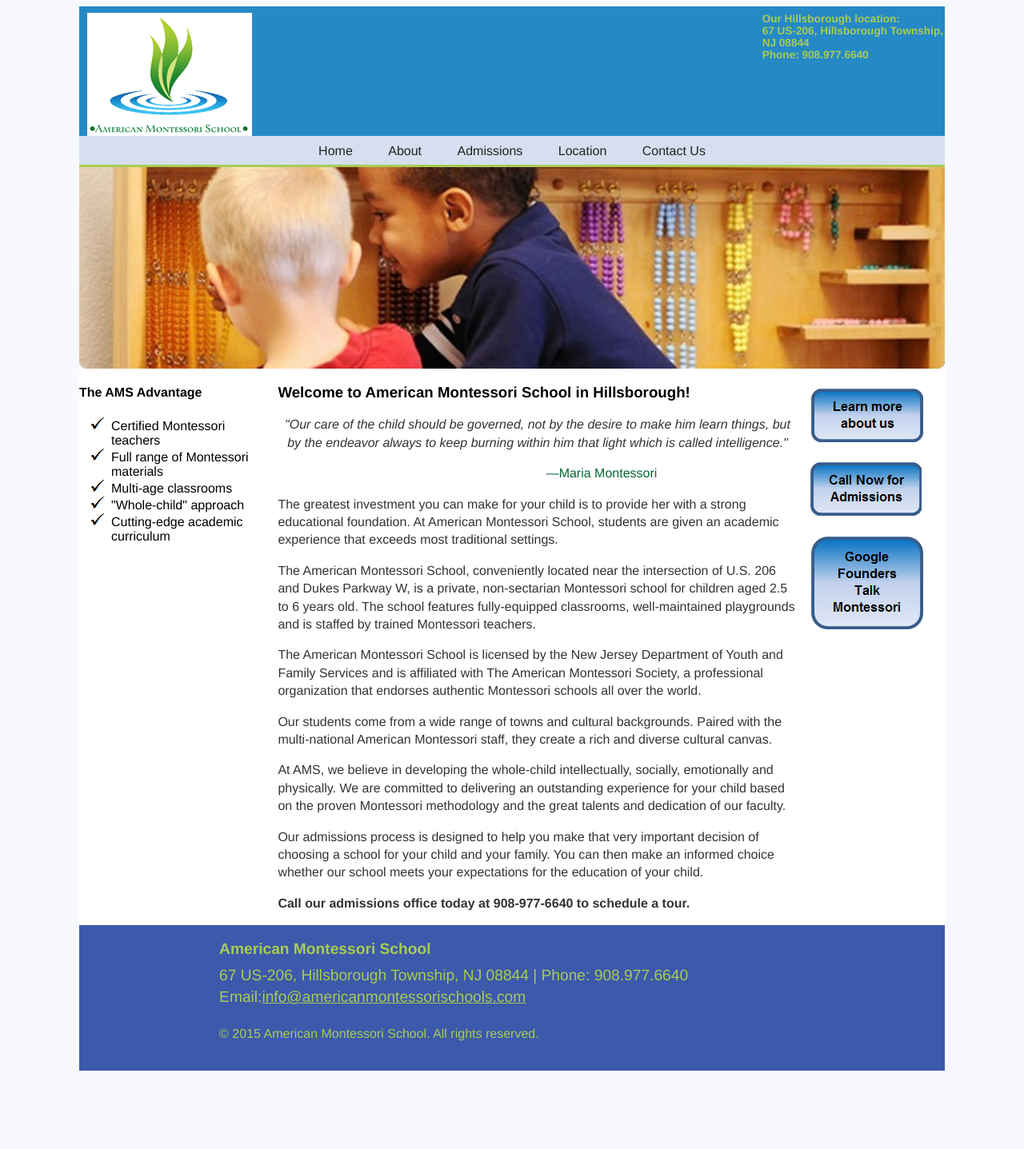
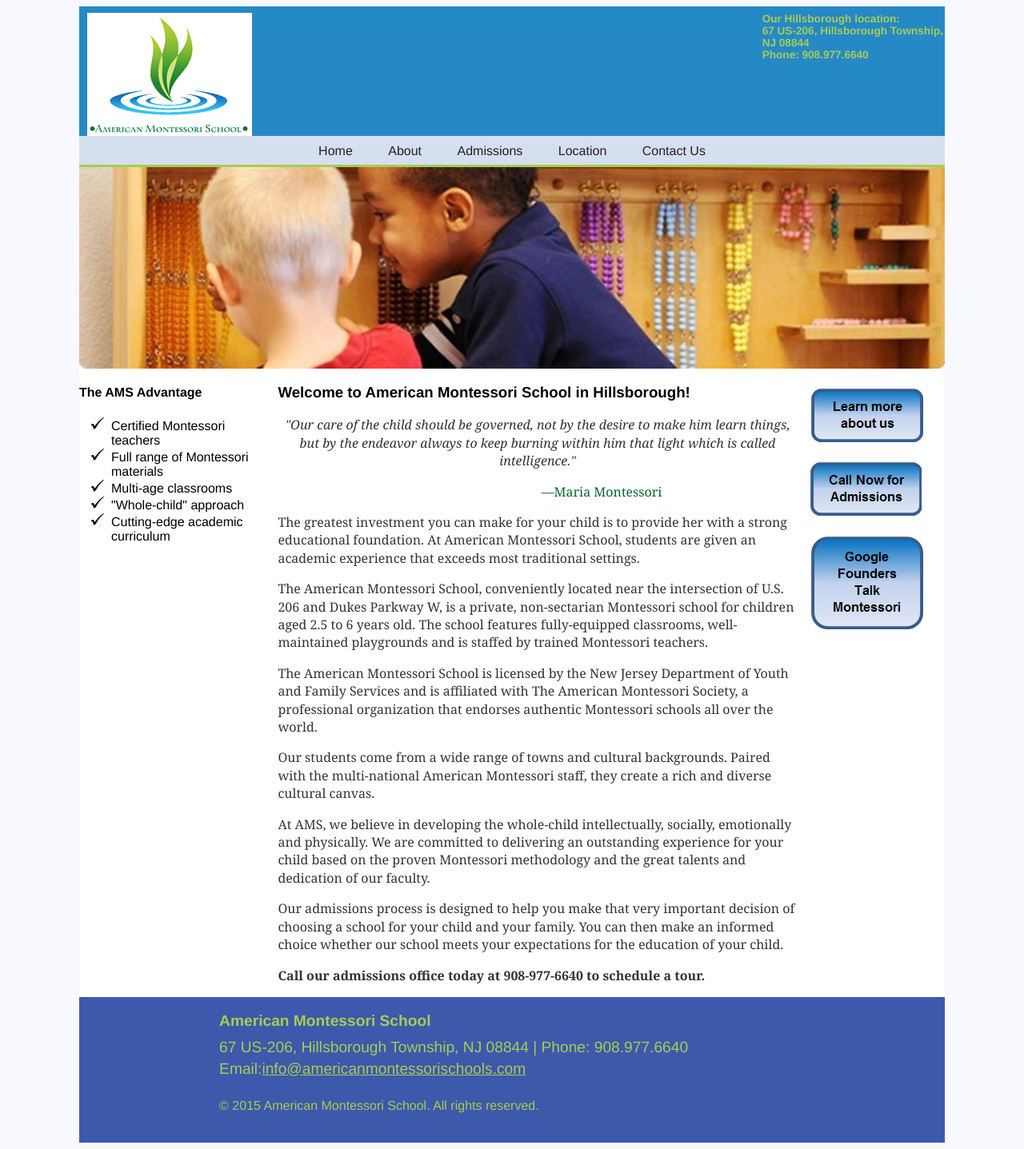
Before and after one commit to americanmontessorischools/americanmontessorischools.github.io, a Jekyll site: the page built from index.html, in a window 1280 px wide. Shown: the whole page at 80% size. Built offline with Jekyll 4.4.1, drawn with Linux system fonts in a browser that asks for light colours; before the commit the page ends 1347 px from its top, so only the background shows below that.

Commit message:
Update main.css

```diff
--- a/css/main.css
+++ b/css/main.css
@@ -188,7 +188,7 @@
 
 #content_section p {
   font-size: 1em;
-  font-family:'Helvetica', 'Arial', 'Sans-Serif';
+  font-family: 'georgia','times new roman','times','serif';
 }
 
 #right_sidebar {
```
